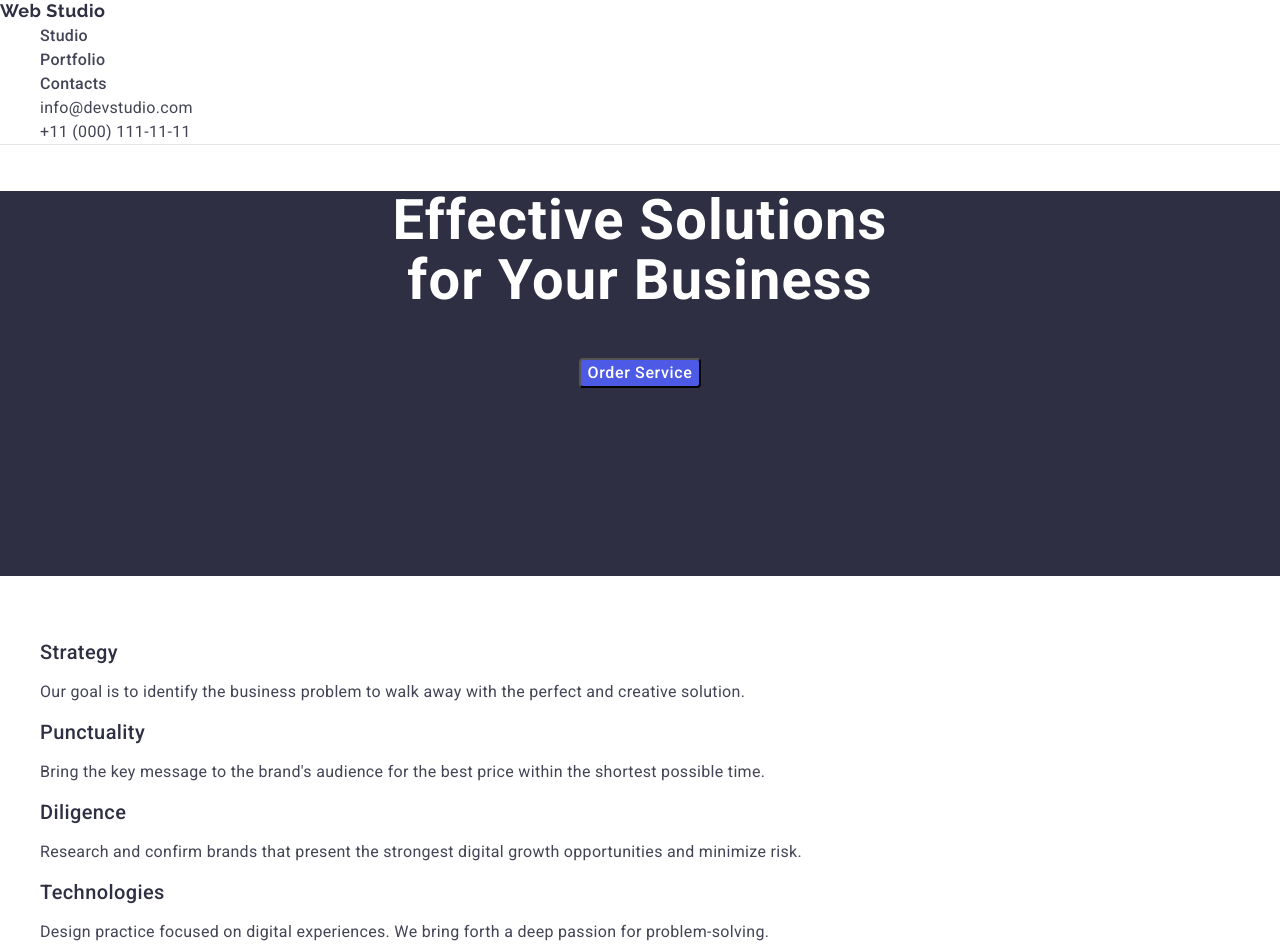
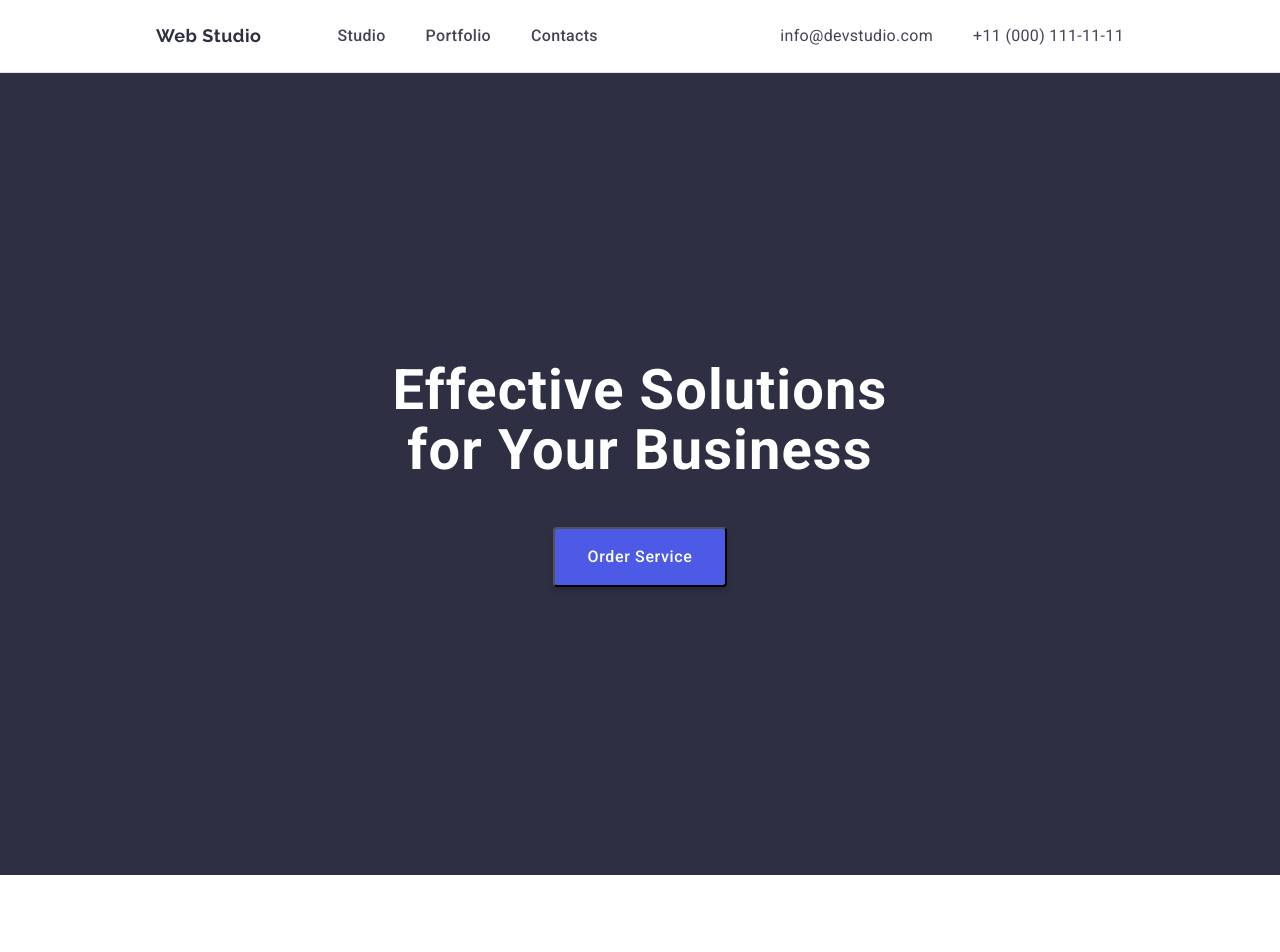
Before and after one commit to RisinaLiliia/goit-markup-hw-02, a plain HTML site: page index.html in a window 1280 px wide. Shown: the top 952 px of the page. Drawn offline with nearby package versions, Linux system fonts and the light colour scheme.

Commit message:
new adjustments

```diff
--- a/css/styles.css
+++ b/css/styles.css
@@ -4,6 +4,7 @@ body {
     font-family: 'Roboto', sans-serif;
     color: #434455;
     margin: 0;
+    padding: 0;
     font-size: 16px;
     font-weight: 400;
     line-height: 1.5;
@@ -45,6 +46,7 @@ h3 {
 
 ul {
     list-style: none;
+    padding: 0;
     margin: 0;
     color: #2E2F42;
 }
@@ -57,13 +59,16 @@ p {
 
 /* Header */
 .header {
+    display: flex;
     justify-content: space-between;
     align-items: center;
+    padding: 24px 156px;
     background-color: #fff;
     border-bottom: 1px solid #e5e5e5;
 }
 
 .nav {
+    display: flex;
     align-items: center;
 }
 
@@ -73,6 +78,7 @@ p {
     line-height: 1.17;
     letter-spacing: 0.03em;
     color: #4d5ae5;
+
 }
 
 .nav__logo--web {
@@ -84,9 +90,12 @@ p {
 }
 
 .nav__list {
+    display: flex;
+    gap: 40px;
     color: #434455;
     font-weight: 500;
     font-size: 16px;
+    padding-left: 76px;
 }
 
 .nav__link:hover,
@@ -105,7 +114,10 @@ p {
     font-style: normal;
 }
 
-.address__list {}
+.address__list {
+    display: flex;
+    gap: 40px;
+}
 
 .address__link:hover,
 .address__link:focus {
@@ -117,12 +129,14 @@ p {
     background-color: #2e2f42;
     color: #fff;
     text-align: center;
+    padding: 100px 20px;
 }
 
 .hero-title {
     font-family: "Roboto", sans-serif;
     font-weight: 700;
     font-size: 56px;
+    margin-top: 188px;
     line-height: 1.07;
     letter-spacing: 0.02em;
     color: #fff;
@@ -130,7 +144,9 @@ p {
 
 .hero-buton {
     border-radius: 4px;
+    padding: 16px 32px;
     background-color: #4d5ae5;
+    box-shadow: 0 4px 4px 0 rgba(0, 0, 0, 0.15);
     margin-bottom: 188px;
     font-family: "Roboto", sans-serif;
     font-weight: 500;
@@ -147,7 +163,9 @@ p {
 }
 
 /* Services Section */
-.services {}
+.services {
+    padding: 120px 156px;
+}
 
 .services h2 {
     font-size: 36px;
@@ -156,7 +174,9 @@ p {
 }
 
 .service {
+    display: flex;
     justify-content: space-between;
+    gap: 24px;
     margin: 0;
 }
 
@@ -183,6 +203,7 @@ p {
 
 /* Team Section */
 .team {
+    padding: 120px 156px;
     background-color: #f4f4fd;
     text-align: center;
 }
@@ -199,7 +220,9 @@ p {
 }
 
 .team-member {
+    display: flex;
     justify-content: space-between;
+    gap: 24px;
 }
 
 .team-member-description {
@@ -208,7 +231,9 @@ p {
 
 .team-member li {
     background: #fff;
+    border-radius: 0 0 4px 4px;
     padding: 0 0 32px 0;
+    box-shadow: 0 2px 1px 0 rgba(46, 47, 66, 0.08), 0 1px 1px 0 rgba(46, 47, 66, 0.16), 0 1px 6px 0 rgba(46, 47, 66, 0.08);
 }
 
 .team-member img {
@@ -242,6 +267,7 @@ p {
 /* Portfolio Section */
 .portfolio {
     text-align: left;
+    padding: 120px 156px;
 }
 
 .portfolio h2 {
@@ -257,14 +283,18 @@ p {
 
 .row-1,
 .row-2 {
+    display: flex;
     justify-content: space-between;
+    gap: 24px;
     margin-bottom: 48px;
 }
 
 .card-row-1,
 .card-row-2 {
     background-color: #fff;
+    border-radius: 8px;
     overflow: hidden;
+    box-shadow: 0 4px 8px rgba(0, 0, 0, 0.1);
 }
 
 .card-row-1 img,
@@ -298,9 +328,14 @@ p {
 
 /* Footer */
 footer {
+    padding: 20px 40px;
     background-color: #2e2f42;
     color: #fff;
     text-align: left;
+}
+
+footer {
+    padding: 156px 120px;
 }
 
 .footer__logo {
@@ -331,6 +366,7 @@ footer p {
     font-family: "Roboto", sans-serif;
     font-weight: 400;
     font-size: 16px;
+    width: 264px;
     line-height: 1.5;
     letter-spacing: 0.02em;
     color: #f4f4fd;
```
